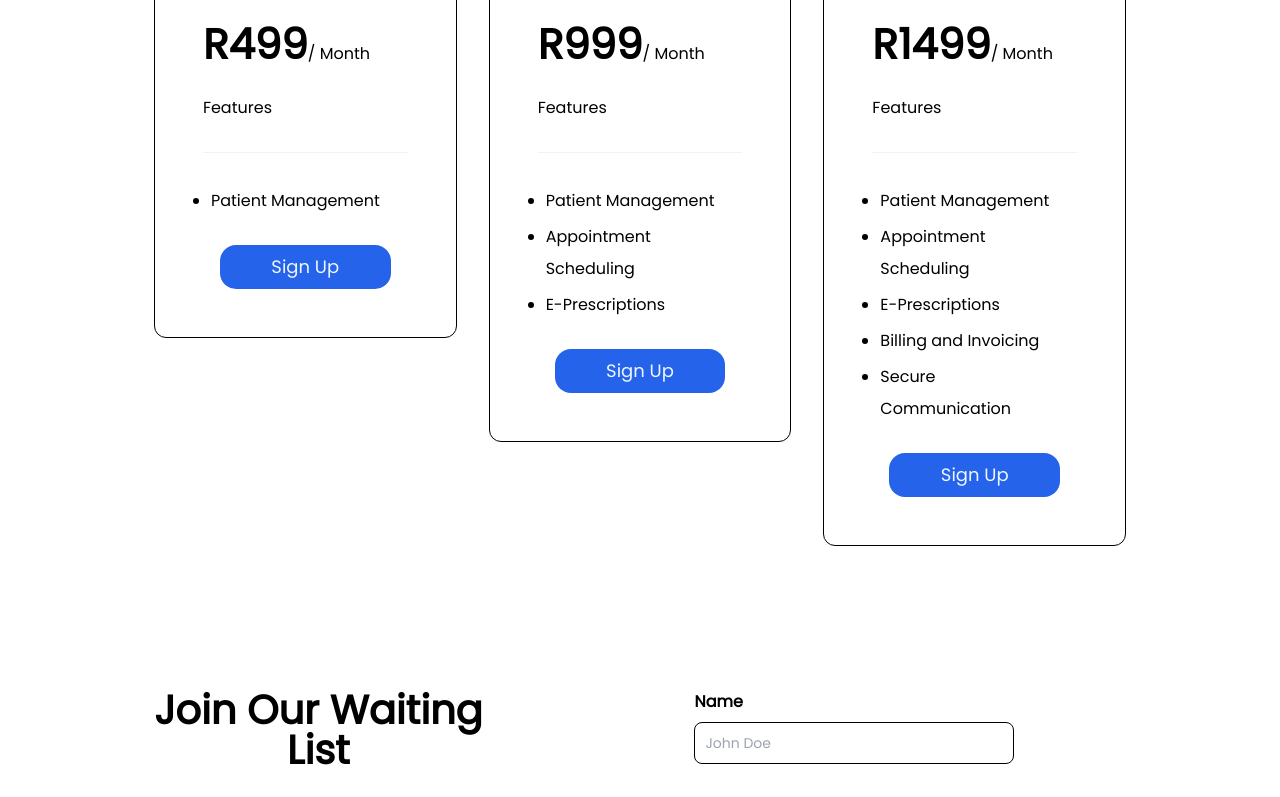
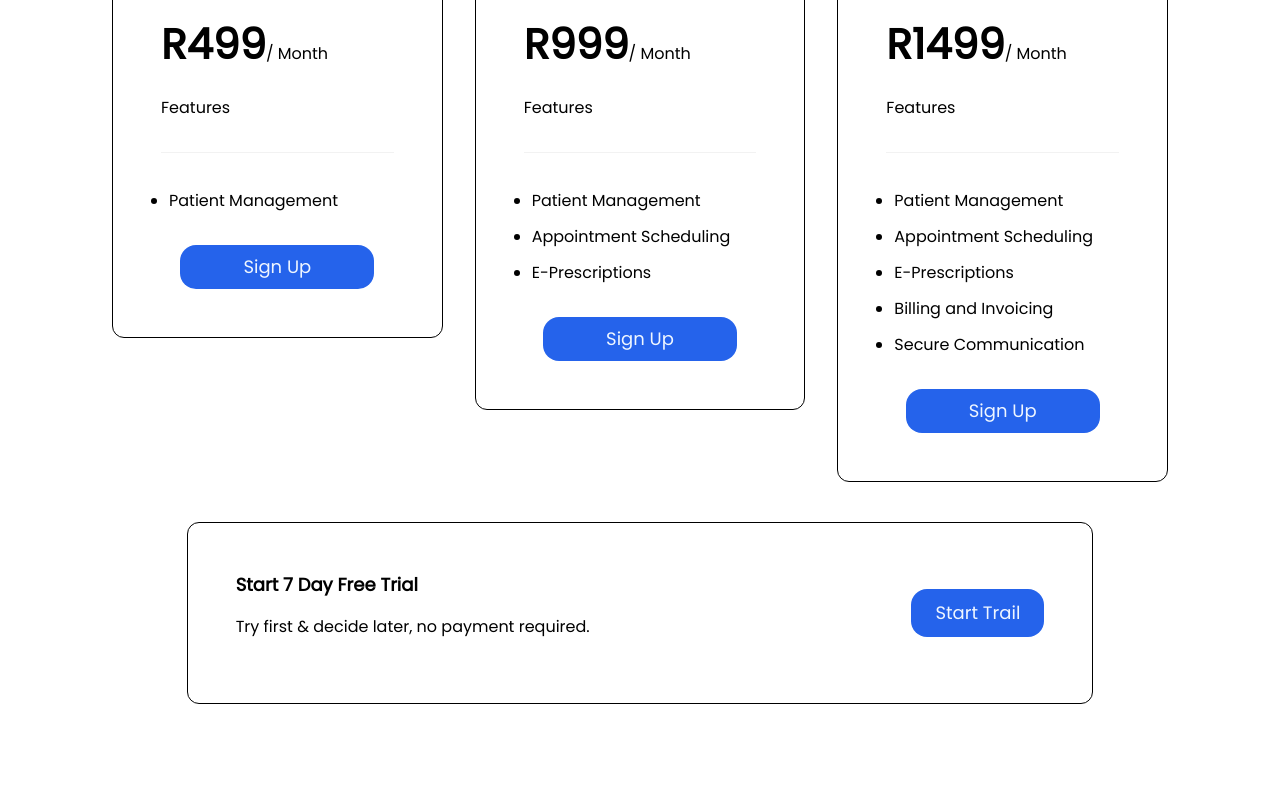
Before and after one commit to Sean-Thomo/ubuntu-health, a Next.js app: page / in a window 1280 px wide. Shown: the part 2000-2797 px from the top of the page. Built offline with nearby package versions, Linux system fonts and the light colour scheme; no server answers.

Commit message:
add free trail div

```diff
--- a/app/components/Navbar.tsx
+++ b/app/components/Navbar.tsx
@@ -11,8 +11,8 @@ export default function Navbar() {
 	};
 
 	return (
-		<header className="w-full px-4 top-0 sticky flex items-center justify-between z-20 h-16 mb-16 md:mb-0 md:px-10">
-			<a href="/" className="text-lime-600 text-xl font-extrabold md:text-3xl">
+		<header className="w-full px-2 top-0 sticky flex items-center justify-between z-20 h-16 mb-16 md:mb-0 ">
+			<a href="/" className="text-lime-600 text-xl font-extrabold sm:text-2xl ">
 				Ubuntu Health
 			</a>
 			<nav ref={navRef} className="font-semibold">
--- a/app/components/Pricing.tsx
+++ b/app/components/Pricing.tsx
@@ -130,13 +130,34 @@ export default function Pricing() {
 							<Link
 								href="/premium"
 								className="flex flex-col items-center justify-center m-auto w-5/6 text-primary-50 bg-primary-600 hover:bg-primary-700
-                                    focus:outline-none focus:ring-4 focus:ring-blue-300 font-medium rounded-2xl
-                                    text-lg px-3 py-2 text-center dark:bg-blue-600 dark:hover:bg-blue-700
-                                    dark:focus:ring-blue-800"
+                                focus:outline-none focus:ring-4 focus:ring-blue-300 font-medium rounded-2xl
+                                text-lg px-3 py-2 text-center dark:bg-blue-600 dark:hover:bg-blue-700
+                                dark:focus:ring-blue-800"
 							>
 								Sign Up
 							</Link>
 						</div>
+					</div>
+					<div
+						className="flex flex-col items-center justify-between w-5/6 rounded-xl relative overflow-hidden border border-opacity-20 py-8
+                        px-8 mb-10 md:px-4 md:py-4 lg:py-10 lg:px-6 xl:p-12 md:flex-row"
+					>
+						<div>
+							<h2 className="text-primary font-semibold text-lg block mb-4">
+								Start 7 Day Free Trial
+							</h2>
+							<p className="mb-4">
+								Try first & decide later, no payment required.
+							</p>
+						</div>
+						<Link
+							href="/trail"
+							className="text-primary-50 h-12 py-1 px-6 font-medium rounded-2xl text-lg text-center bg-primary-600 hover:bg-primary-700
+                            focus:outline-none focus:ring-4 focus:ring-blue-300 dark:bg-blue-600 dark:hover:bg-blue-700
+                            dark:focus:ring-blue-800 flex flex-col items-center justify-center"
+						>
+							Start Trail
+						</Link>
 					</div>
 				</div>
 			</div>
```
